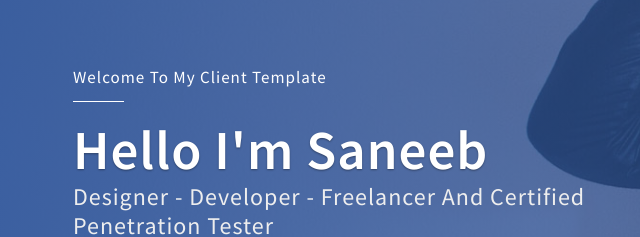
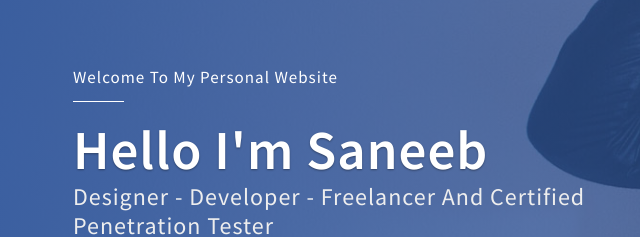
Before and after one commit to boyka234/boyka007, a plain HTML site: page index.html in a window 1280 px wide. Shown: the part 173-410 px from the top of the page, 12-652 px from the left. Drawn offline with Linux system fonts and the light colour scheme.

Commit message:
Update index.html

```diff
--- a/index.html
+++ b/index.html
@@ -74,7 +74,7 @@ Smartphone Compatible web template, free webdesigns for Nokia, Samsung, LG, Sony
 		<div class="row">
 			<div class="col-lg-7 bnr-txt-w3pvt">
 				<div class="bnr-w3pvt-txt mt-sm-5">
-					<h6>Welcome to my Client template</h6>
+					<h6>Welcome to my personal website</h6>
 					<h2>Hello <span>I'm Saneeb</span></h2>
 					<h4>designer - developer - freelancer and Certified penetration tester</h4>
 					<p class="mt-4"> web design</p>
```
